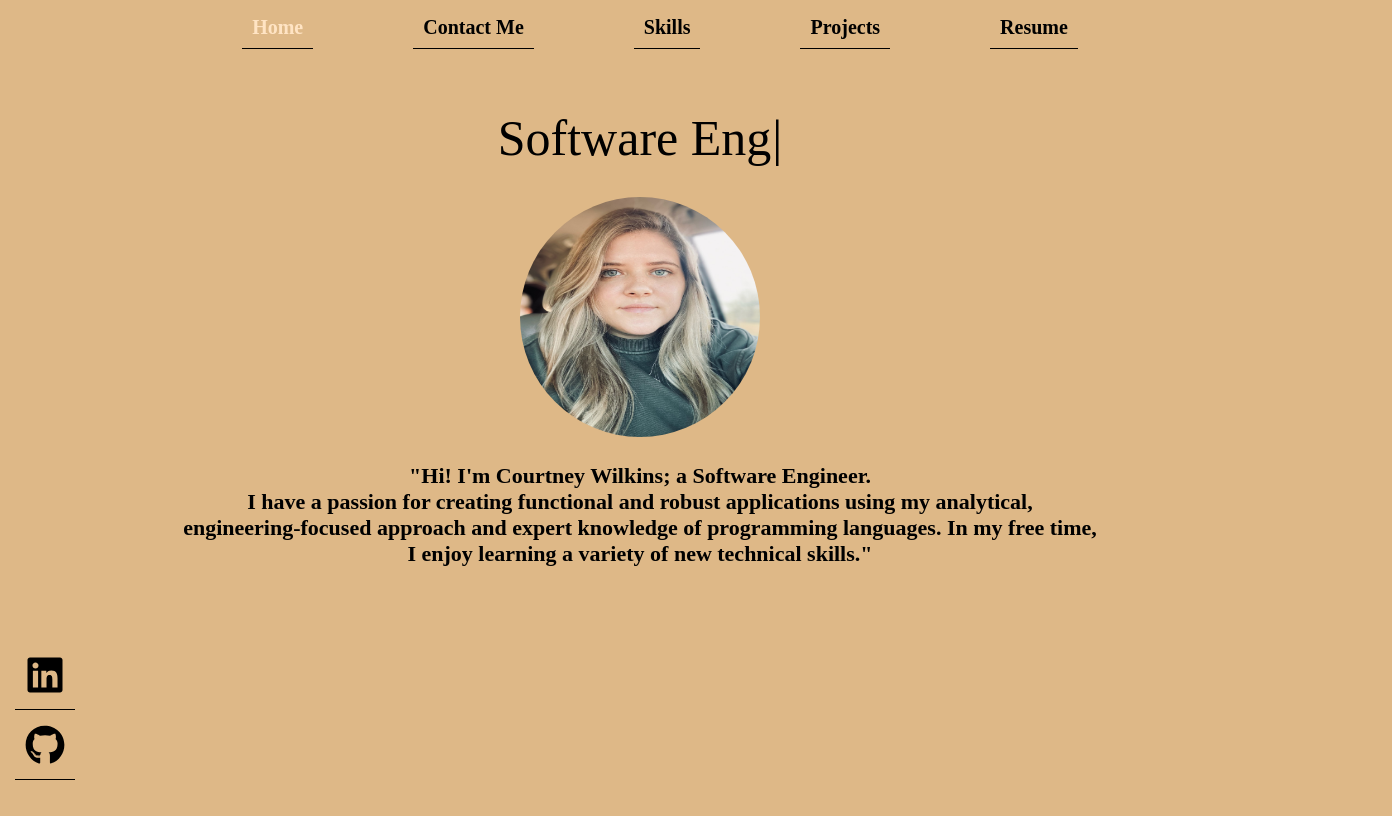
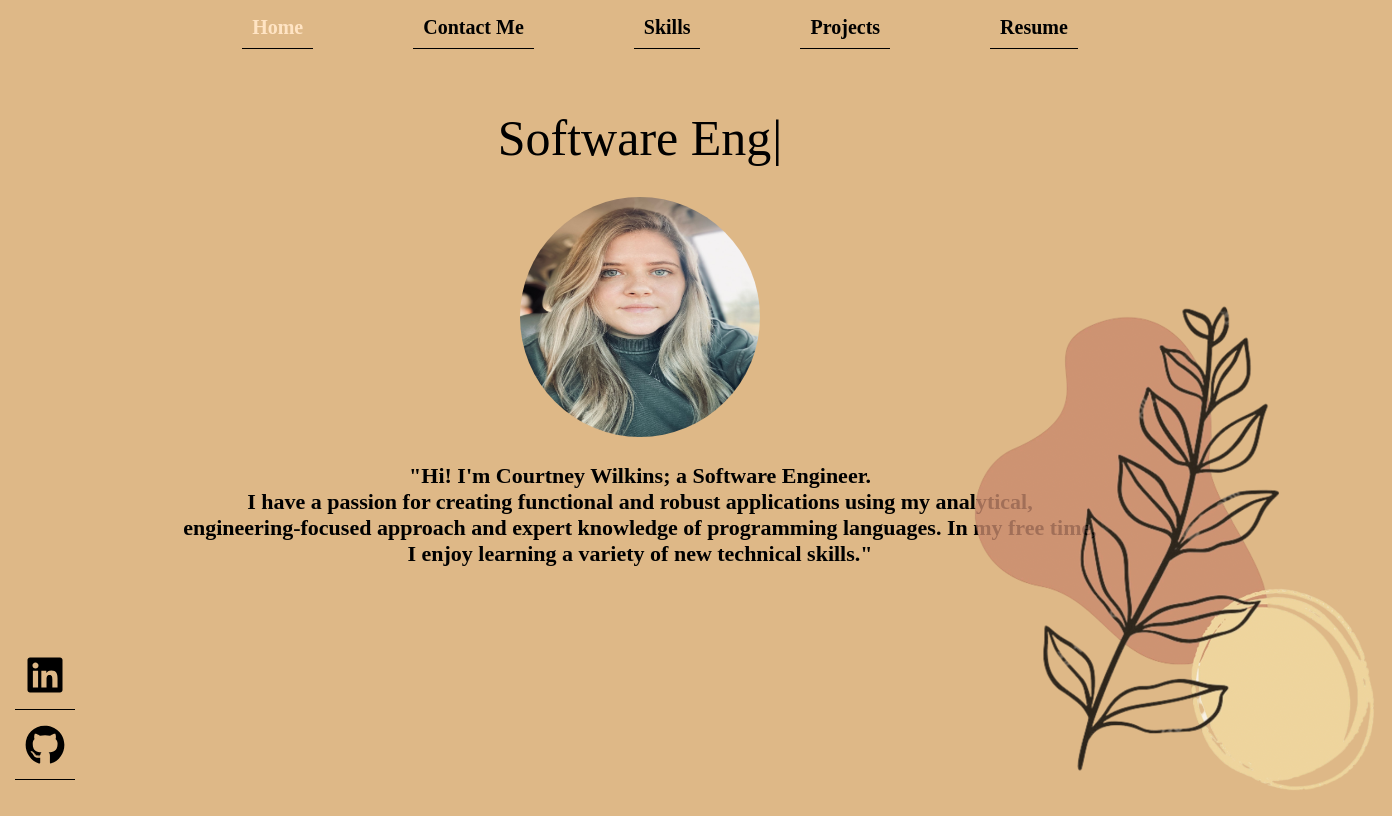
Before and after one commit to Csbw0319/Portfolio-updated, a React (Create React App) app: page / in a window 1280 px wide. Shown: the whole page, 1392 px wide, since content can reach past the window. Built offline with nearby package versions, Linux system fonts and the light colour scheme.

Commit message:
added image

```diff
--- a/src/App.css
+++ b/src/App.css
@@ -103,6 +103,14 @@ a:hover {
   font-weight: bold;
   cursor: pointer;
 }
+.floral-img {
+  margin-left: 300px;
+  float: right;
+  position: absolute;
+  background-color: transparent;
+  opacity: .8;
+  margin-top: 80px;
+}
 
 
 @media (prefers-reduced-motion: no-preference) {
--- a/src/Screens/Home.js
+++ b/src/Screens/Home.js
@@ -3,7 +3,6 @@ import Typewriter from 'typewriter-effect';
 import MainPhoto from '../components/MainPhoto';
 import Title from '../components/title';
 import { FaLinkedin, FaGithub } from 'react-icons/fa';
-import { Link } from 'react-router-dom';
 
 function Home() {
   return (
@@ -21,6 +20,7 @@ function Home() {
             .start()
           }}/>
           </div>
+          <img className='floral-img' src={require('../assets/Screen_Shot_2023-01-16_at_12.36.15_AM-removebg-preview.png')} alt='' />
           <div className='middle-container'>
         <MainPhoto />
         <Title />
```
